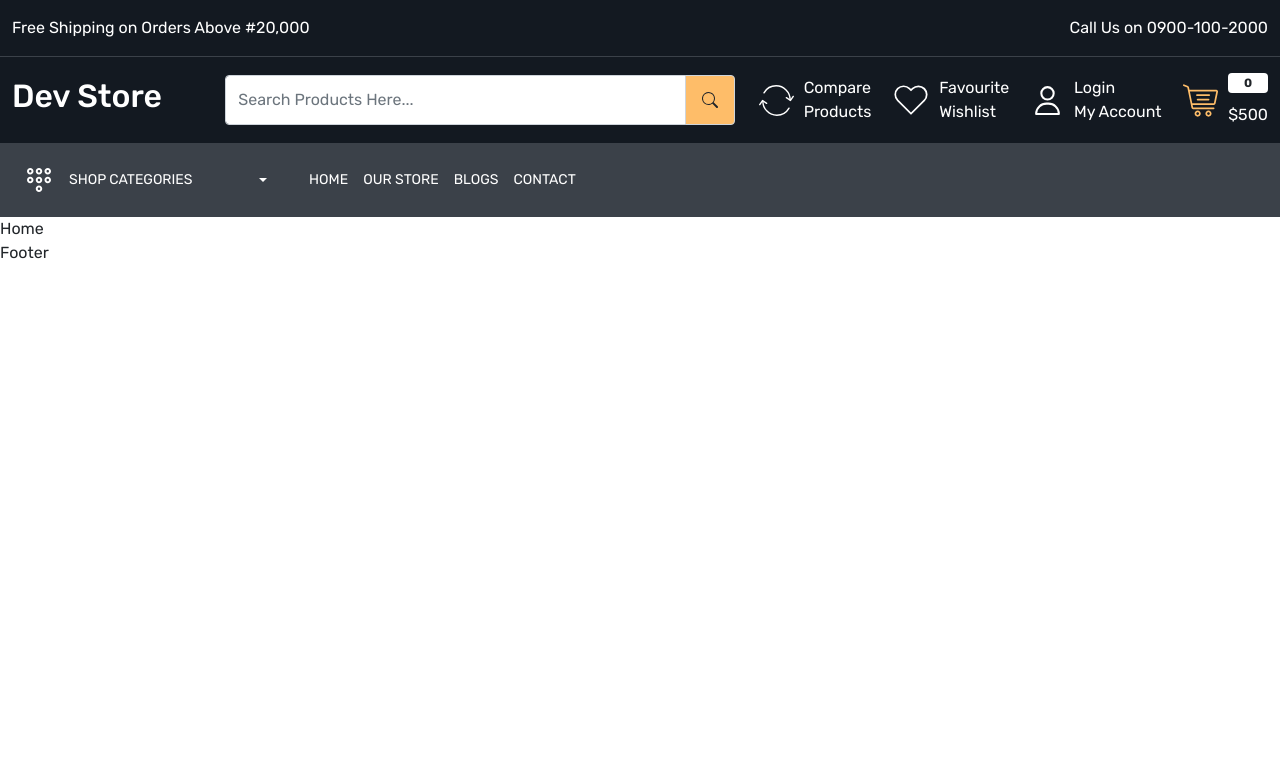
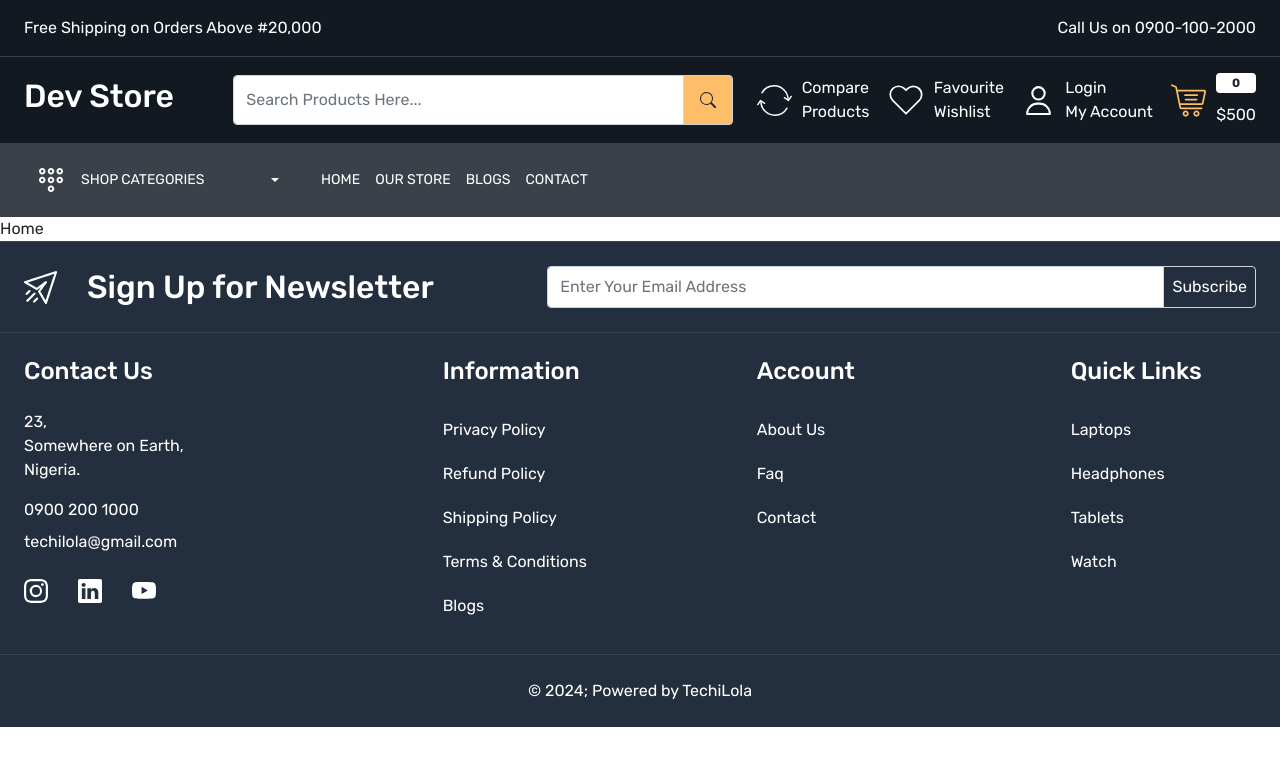
Before and after one commit to Longman14/react-ecommerce-app, a React (Create React App) app: page / in a window 1280 px wide. Shown: the top 766 px of the page. Built offline with nearby package versions, Linux system fonts and the light colour scheme.

Commit message:
Added footer section

```diff
--- a/src/App.css
+++ b/src/App.css
@@ -76,3 +76,19 @@ a {
   color: var(--color-febd69) !important;
 }
 /*Header part ends here*/
+
+/*Footer part Starts here*/
+
+footer{
+  background-color: var(--color-232f3e)
+}
+footer:not(:first-child){
+  border-top: 1px solid rgba(255, 255, 255, 0.1);
+}
+
+footer .input-group-text{
+  background-color: var(--color-232f3e);
+  color: white;
+  padding: 8px 17px;
+}
+/*Footer part ends here*/
--- a/src/components/Footer.js
+++ b/src/components/Footer.js
@@ -1,9 +1,110 @@
-import React from 'react'
+import React from "react";
+import { Link } from "react-router-dom";
+import { BsLinkedin, BsInstagram, BsYoutube } from "react-icons/bs";
 
 const Footer = () => {
   return (
-    <div>Footer</div>
-  )
-}
+    <>
+      <footer className="py-4">
+        <div className="container-xxl px-4">
+          <div className="row align-items-center">
+            <div className="col-5">
+              <div className="footer-top-data d-flex gap-30 align-items-center">
+                <img src="assets/images/newsletter.png" alt="newsletter" />
+                <h2 className="mb-0 text-white">Sign Up for Newsletter</h2>
+              </div>
+            </div>
+            <div className="col-7">
+              <div className="input-group">
+                <input
+                  type="text"
+                  className="form-control py-1"
+                  placeholder="Enter Your Email Address"
+                  aria-label="Enter Your Email Address"
+                  aria-describedby="basic-addon2"
+                />
+                <span className="input-group-text p-2" id="basic-addon2">
+                  Subscribe
+                </span>
+              </div>
+            </div>
+          </div>
+        </div>
+      </footer>
+      <footer className="py-4">
+        <div className="container-xxl px-4">
+          <div className="row">
+            <div className="col-4">
+              <h4 className="text-white mb-4">Contact Us</h4>
+              <div className="">
+                <address className="text-white fs-6">
+                  23,
+                  <br />
+                  Somewhere on Earth, <br />
+                  Nigeria.
+                </address>
+                <a href="tel: +2349002001000" class="mt-3 d-block mb-2 text-white">
+                  0900 200 1000
+                  </a>
+                  <a href="mailto: techilola@gmail.com" class="mt-2 d-block mb-2 text-white">
+                  techilola@gmail.com
+                  </a>
+                  <div className="social-icons d-flex align-items-center gap-30 mt-4">
+                    <a href="" className="text-white">
+                        <BsInstagram className="fs-4"/>
+                    </a>
+                    <a href="" className="text-white">
+                      <BsLinkedin className="fs-4"/>
+                    </a>
+                    <a href="" className="text-white">
+                      <BsYoutube className="fs-4"/>
+                    </a>
+                  </div>
+              </div>
+            </div>
+            <div className="col-3">
+              <h4 className="text-white mb-4">Information</h4>
+              <div className="footer-links d-flex flex-column">
+                <Link className="text-white py-2 mb-1">Privacy Policy</Link>
+                <Link className="text-white py-2 mb-1">Refund Policy</Link>
+                <Link className="text-white py-2 mb-1">Shipping Policy</Link>
+                <Link className="text-white py-2 mb-1">Terms & Conditions</Link>
+                <Link className="text-white py-2 mb-1">Blogs</Link>
+              </div>
+            </div>
+            <div className="col-3">
+              <h4 className="text-white mb-4">Account</h4>
+              <div className="footer-links d-flex flex-column">
+                <Link className="text-white py-2 mb-1">About Us</Link>
+                <Link className="text-white py-2 mb-1">Faq</Link>
+                <Link className="text-white py-2 mb-1">Contact</Link>
+              </div>
+            </div>
+            <div className="col-2">
+              <h4 className="text-white mb-4">Quick Links</h4>
+              <div className="footer-links d-flex flex-column">
+                <Link className="text-white py-2 mb-1">Laptops</Link>
+                <Link className="text-white py-2 mb-1">Headphones</Link>
+                <Link className="text-white py-2 mb-1">Tablets</Link>
+                <Link className="text-white py-2 mb-1">Watch</Link>
+              </div>
+            </div>
+          </div>
+        </div>
+      </footer>
+      <footer className="py-4">
+        <div className="container-xxl px-4">
+          <div className="row">
+            <div className="col-12">
+              <p className="text-center mb-0 text-white">
+                &copy; {new Date().getFullYear()}; Powered by TechiLola
+              </p>
+            </div>
+          </div>
+        </div>
+      </footer>
+    </>
+  );
+};
 
-export default Footer
+export default Footer;
--- a/src/components/Header.js
+++ b/src/components/Header.js
@@ -5,7 +5,7 @@ const Header = () => {
   return (
     <>
       <header className="header-top-strip py-3">
-        <div className="container-xxl">
+        <div className="container-xxl px-4">
           <div className="row">
             <div className="col-6">
               <p className="text-white mb-0">
@@ -24,7 +24,7 @@ const Header = () => {
         </div>
       </header>
       <header className="header-upper py-3">
-        <div className="container-xxl">
+        <div className="container-xxl px-4">
           <div className="row align-items-center">
             <div className="col-2">
               <h2>
@@ -86,7 +86,7 @@ const Header = () => {
         </div>
       </header>
       <header className="header-bottom py-3">
-        <div className="container-xxl">
+        <div className="container-xxl px-4">
           <div className="row">
             <div className="col-12">
               <div className="menu-bottom d-flex align-items-center gap-30">
--- a/src/components/Layout.js
+++ b/src/components/Layout.js
@@ -4,11 +4,11 @@ import Header from './Header.js';
 import Footer from './Footer.js';
 const Layout = () => {
   return (
-    <div>
+    <>
         <Header/>
         <Outlet/>
         <Footer/>
-    </div>
+    </>
   )
 }
 
```
